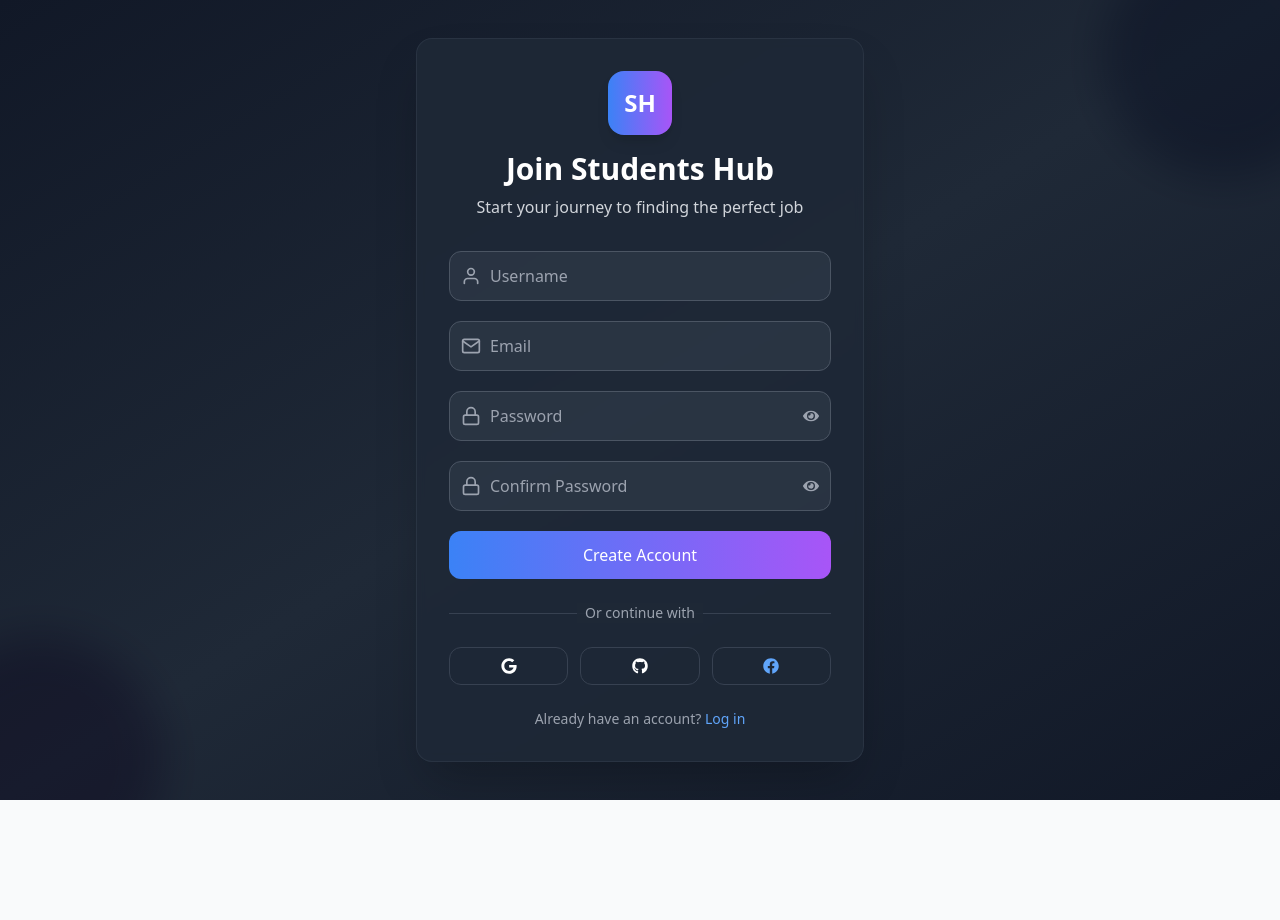
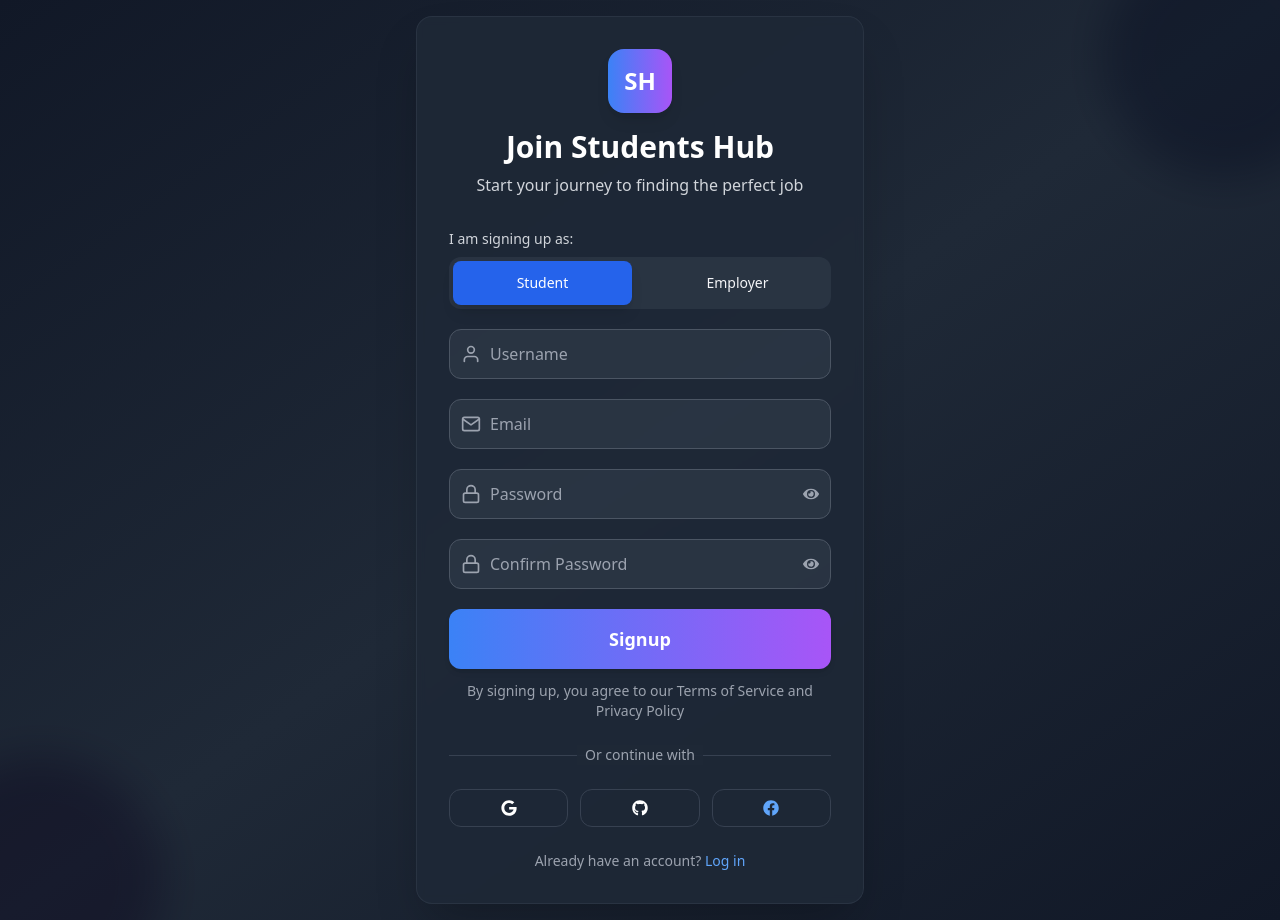
Before and after one commit to NdegeSimon/StudentsHub, a React (Vite) app in the folder client/: page /signup in a window 1280 px wide. Before the commit the page ends 800 px from the top, so only its background shows below. Built offline with nearby package versions, Linux system fonts and the light colour scheme.

Commit message:
make te canes

```diff
--- a/client/src/pages/Dashboard.jsx
+++ b/client/src/pages/Dashboard.jsx
@@ -331,11 +331,14 @@
             }`}>
               <h2 className="text-2xl font-bold mb-2">Welcome back, {profile.name.split(' ')[0]}!</h2>
               <p className="mb-4 opacity-90">You have 3 applications in progress. Keep it up!</p>
-              <button className={`px-4 py-2 ${
-                darkMode ? 'bg-white/90 text-purple-700 hover:bg-white' : 'bg-white text-purple-600 hover:bg-opacity-90'
-              } rounded-lg text-sm font-medium transition`}>
-                View Applications
-              </button>
+              <button
+           onClick={() => navigate('/myapplications')}
+           className={`px-4 py-2 ${
+           darkMode ? 'bg-white/90 text-purple-700 hover:bg-white' : 'bg-white text-purple-600 hover:bg-opacity-90'
+          } rounded-lg text-sm font-medium transition`}
+>
+  View Applications
+</button>
             </div>
 
             {/* Saved Searches */}
--- a/client/src/pages/Signup.jsx
+++ b/client/src/pages/Signup.jsx
@@ -17,6 +17,7 @@
     email: "",
     password: "",
     confirmPassword: "",
+    userType: "student", // Default to student
   });
   // ... rest of your state and functions
 
@@ -228,6 +229,62 @@
         )}
 
         <form onSubmit={handleSubmit} className="space-y-5">
+          <motion.div className="space-y-1" variants={itemVariants}>
+            <div className="relative">
+              <label className={`block text-sm font-medium mb-2 ${
+                darkMode ? 'text-gray-300' : 'text-gray-700'
+              }`}>
+                I am signing up as:
+              </label>
+              <div className={`mt-1 grid grid-cols-2 gap-4 p-1 rounded-xl ${
+                darkMode ? 'bg-gray-700/50' : 'bg-gray-100'
+              }`}>
+                <label className={`flex items-center justify-center p-3 rounded-lg cursor-pointer transition-colors ${
+                  formData.userType === 'student'
+                    ? darkMode
+                      ? 'bg-blue-600 text-white shadow-lg'
+                      : 'bg-white text-blue-600 shadow-md'
+                    : darkMode
+                      ? 'hover:bg-gray-600/50'
+                      : 'hover:bg-gray-200'
+                }`}>
+                  <input
+                    type="radio"
+                    name="userType"
+                    value="student"
+                    checked={formData.userType === 'student'}
+                    onChange={handleChange}
+                    className="sr-only"
+                  />
+                  <div className="flex items-center">
+                    <span className="text-sm font-medium"> Student</span>
+                  </div>
+                </label>
+                <label className={`flex items-center justify-center p-3 rounded-lg cursor-pointer transition-colors ${
+                  formData.userType === 'employer'
+                    ? darkMode
+                      ? 'bg-blue-600 text-white shadow-lg'
+                      : 'bg-white text-blue-600 shadow-md'
+                    : darkMode
+                      ? 'hover:bg-gray-600/50'
+                      : 'hover:bg-gray-200'
+                }`}>
+                  <input
+                    type="radio"
+                    name="userType"
+                    value="employer"
+                    checked={formData.userType === 'employer'}
+                    onChange={handleChange}
+                    className="sr-only"
+                  />
+                  <div className="flex items-center">
+                    <span className="text-sm font-medium"> Employer</span>
+                  </div>
+                </label>
+              </div>
+            </div>
+          </motion.div>
+
           {/* Username */}
           <motion.div className="space-y-1" variants={itemVariants}>
             <div className="relative">
@@ -252,6 +309,8 @@
               />
             </div>
           </motion.div>
+
+          {/* User Type */}
 
           {/* Email */}
           <motion.div className="space-y-1" variants={itemVariants}>
@@ -422,16 +481,42 @@
           </motion.div>
 
           {/* Submit Button */}
-          <motion.div variants={itemVariants}>
+          <motion.div
+            className="mt-8"
+            variants={itemVariants}
+            whileHover={{ scale: 1.01 }}
+            whileTap={{ scale: 0.99 }}
+          >
             <button
               type="submit"
               disabled={loading}
-              className={`w-full py-3 px-4 rounded-xl font-medium text-white bg-gradient-to-r from-blue-500 to-purple-500 hover:from-blue-600 hover:to-purple-600 transition-all duration-200 ${
-                loading ? 'opacity-50 cursor-not-allowed' : ''
-              }`}
+              className={`w-full py-4 px-6 rounded-xl font-semibold text-white text-lg
+                bg-gradient-to-r from-blue-500 to-purple-500
+                hover:from-blue-600 hover:to-purple-600
+                focus:outline-none focus:ring-2 focus:ring-blue-500 focus:ring-offset-2
+                transition-all duration-200 transform hover:shadow-lg
+                ${loading ? 'opacity-70 cursor-not-allowed' : 'shadow-md'}`}
             >
-              {loading ? 'Creating Account...' : 'Create Account'}
+              {loading ? (
+                <span className="flex items-center justify-center">
+                  <svg className="animate-spin -ml-1 mr-3 h-5 w-5 text-white" xmlns="http://www.w3.org/2000/svg" fill="none" viewBox="0 0 24 24">
+                    <circle className="opacity-25" cx="12" cy="12" r="10" stroke="currentColor" strokeWidth="4"></circle>
+                    <path className="opacity-75" fill="currentColor" d="M4 12a8 8 0 018-8V0C5.373 0 0 5.373 0 12h4zm2 5.291A7.962 7.962 0 014 12H0c0 3.042 1.135 5.824 3 7.938l3-2.647z"></path>
+                  </svg>
+                  Creating your account...
+                </span>
+              ) : (
+                <span className="flex items-center justify-center">
+
+                       Signup
+                </span>
+              )}
             </button>
+            <p className={`mt-3 text-center text-sm ${
+              darkMode ? 'text-gray-400' : 'text-gray-500'
+            }`}>
+              By signing up, you agree to our Terms of Service and Privacy Policy
+            </p>
           </motion.div>
         </form>
 
```
